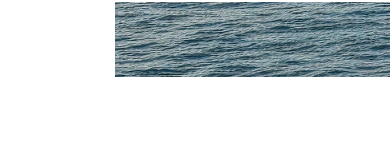
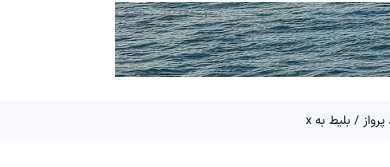
Before and after one commit to AmirHosseinZameni/snapptrip-clone, a React (Vite) app: page / in a window 390 px wide. Shown: the part 585-752 px from the top of the page. Built offline with nearby package versions, Linux system fonts and the light colour scheme.

Commit message:
feat(ui): add responsive breadcrumb section

```diff
--- a/src/App.jsx
+++ b/src/App.jsx
@@ -1,3 +1,4 @@
+import BreadCrumbs from "./components/BreadCrumbs";
 import Header from "./components/header/Header";
 import HeroSection from "./components/HeroSection";
 
@@ -6,6 +7,7 @@ function App() {
     <>
       <Header />
       <HeroSection />
+      <BreadCrumbs/>
     </>
   );
 }
--- /dev/null
+++ b/src/components/BreadCrumbs.jsx
@@ -0,0 +1,16 @@
+export default function BreadCrumbs() {
+  return (
+    <div className="pt-6 pb-6 pr-6 pl-6 sm:pr-20.75 sm:pl-20.75">
+      <div
+        className="h-10  bg-[#F8F9FD] rounded-lg pt-2 pr-3 pb-2 pl-3 flex gap-1 items-center text-[12px] font-medium
+        sm:w-300
+        sm:max-w-300
+        "
+      >
+        <span>بلیط پرواز</span>
+        <span>/</span>
+        <span>بلیط به x</span>
+      </div>
+    </div>
+  );
+}
```
